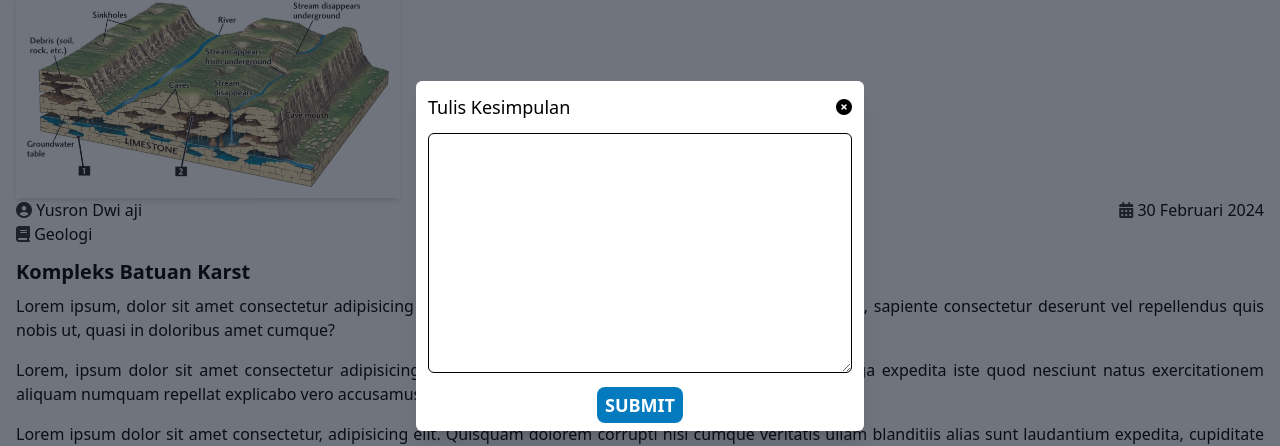
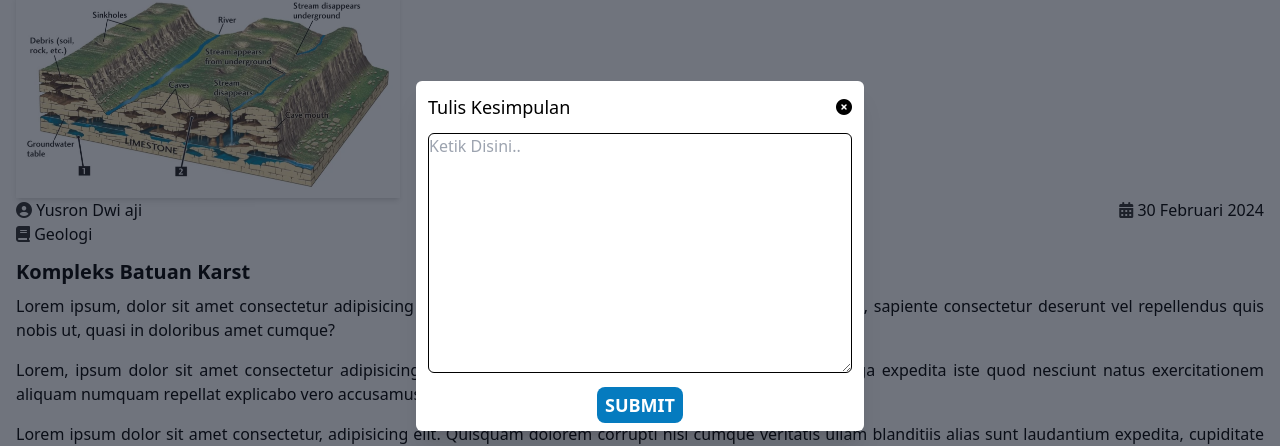
Before and after one commit to GNX56S/eliterasi-smagi, a website: page src/artikel.html in a window 1280 px wide. Both pictures are taken after a click on the button "Kesimpulan". Shown: the part 79-525 px from the top of the page. Drawn offline with Linux system fonts and the light colour scheme.

Commit message:
Update artikel.html

```diff
--- a/src/artikel.html
+++ b/src/artikel.html
@@ -48,7 +48,7 @@
                         </button>
                     </div>
                     <div class="px-3">
-                        <textarea class="border border-black w-full h-60 rounded-md" name="" id=""></textarea>
+                        <textarea class="border border-black w-full h-60 rounded-md" name="" id="" placeholder="Ketik Disini.."></textarea>
                     </div>
                     <div class="text-center p-2">
                         <button class="bg-[#057bbf] rounded-lg text-lg font-bold text-white px-2 py-1" onclick="closeModal('modelConfirm')">SUBMIT</button>
```
